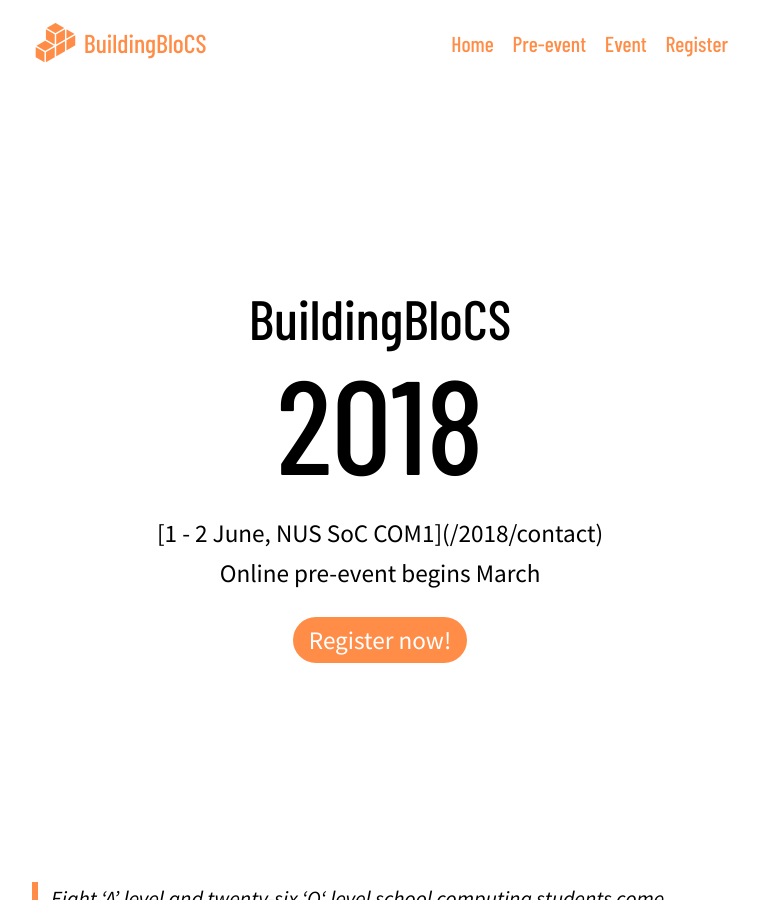
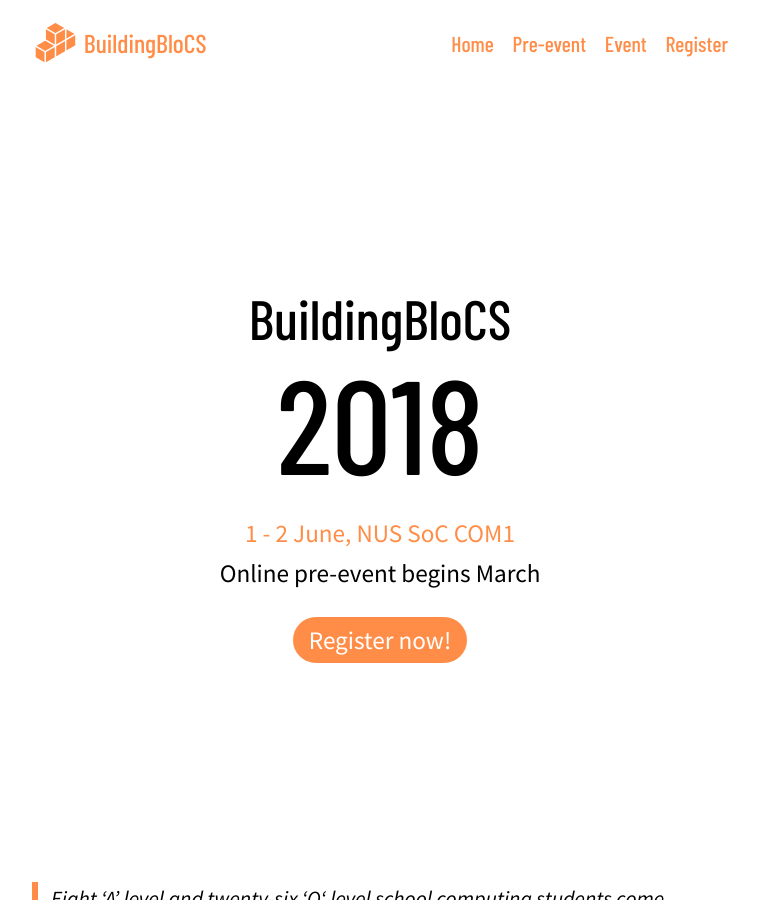
Before and after one commit to buildingblocs/2018, a Jekyll site: the page built from index.md, in a window 1280 px wide and 900 px high. Shown: the whole window, without its empty margins (260-1019 px from the left). Built offline with Jekyll 4.4.1, drawn with Linux system fonts in a browser that asks for light colours; some web fonts are replaced; some of the changed lines change nothing that is shown.

Commit message:
Use HTML

```diff
--- a/index.md
+++ b/index.md
@@ -9,7 +9,7 @@
             <span class="huge">2018</span>
         </h1>
         <p>
-            [{{ site.date }}, {{ site.location }}]({{ site.baseurl }}/contact)<br>
+            <a href="{{ site.baseurl }}/contact">{{ site.date }}, {{ site.location }}</a><br>
             Online pre-event begins March
         </p>
         <p><a class="btn" href="{{ site.baseurl }}/register">Register now!</a></p>
```
